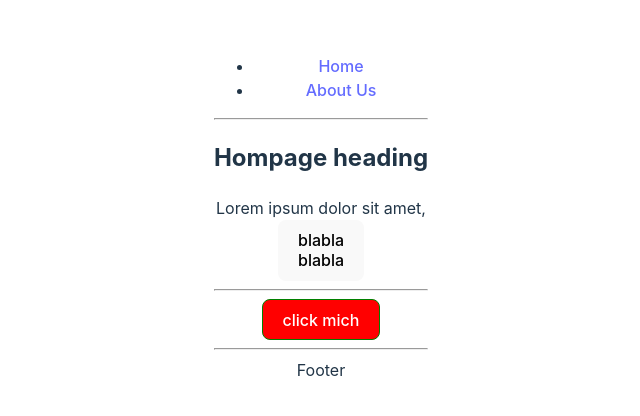
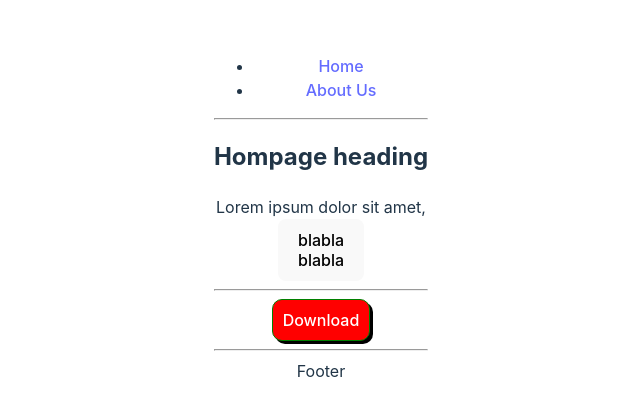
Before and after one commit to sbke-mms/react-intro, a React (Vite) app in the folder tag2/: page / in a window 1280 px wide. Shown: the part 190-606 px from the top of the page, without its empty margins (319-959 px from the left). Built offline with nearby package versions, Linux system fonts and the light colour scheme.

Commit message:
enhance type definition

```diff
--- a/tag2/src/components/button2/Button2.tsx
+++ b/tag2/src/components/button2/Button2.tsx
@@ -1,16 +1,18 @@
-type ColorPalete = "red"|"green"|"white"
+type ColorPalate = "white" | "green" | "red"
 
 type Button2Types = {
-    backgroundColor: ColorPalete,
-    color:ColorPalete,
-    borderColor:ColorPalete
+    style: React.CSSProperties & {
+        color:ColorPalate,
+        backgroundColor:ColorPalate
+    },
+    title: string
 }
 
-function Button2({backgroundColor, color, borderColor}:Button2Types) {
+function Button2({style, title}:Button2Types) {
     //gleicher name wie css attribut - kurzschreibweise
   return <>
-    <button style={{backgroundColor, color, borderColor}}>
-        click mich
+    <button style={style}>
+        {title}
     </button>
   </>
 }
--- a/tag2/src/pages/Homepage.tsx
+++ b/tag2/src/pages/Homepage.tsx
@@ -9,7 +9,13 @@ function Homepage() {
     </div>
     <Button><div>blabla</div><div>blabla</div></Button>
     <hr/>
-    <Button2 backgroundColor="red" color="white" borderColor="green"/>
+    <Button2 style = {{backgroundColor:"red",
+      color:"white",
+       borderColor:"green",
+        padding:"10px",
+        borderRadius:"10px",
+        boxShadow:"3px 3px black"}}
+        title="Download"/>
   </>
 }
 
```
